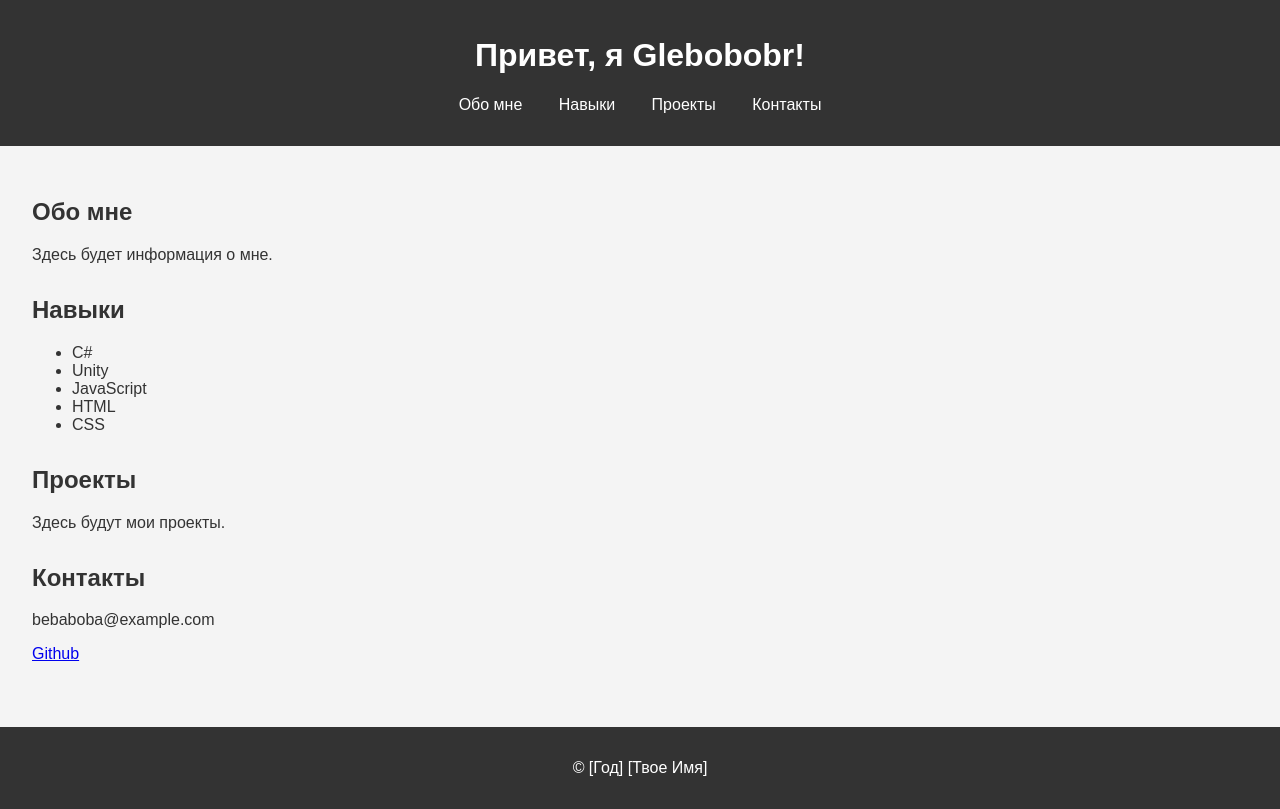
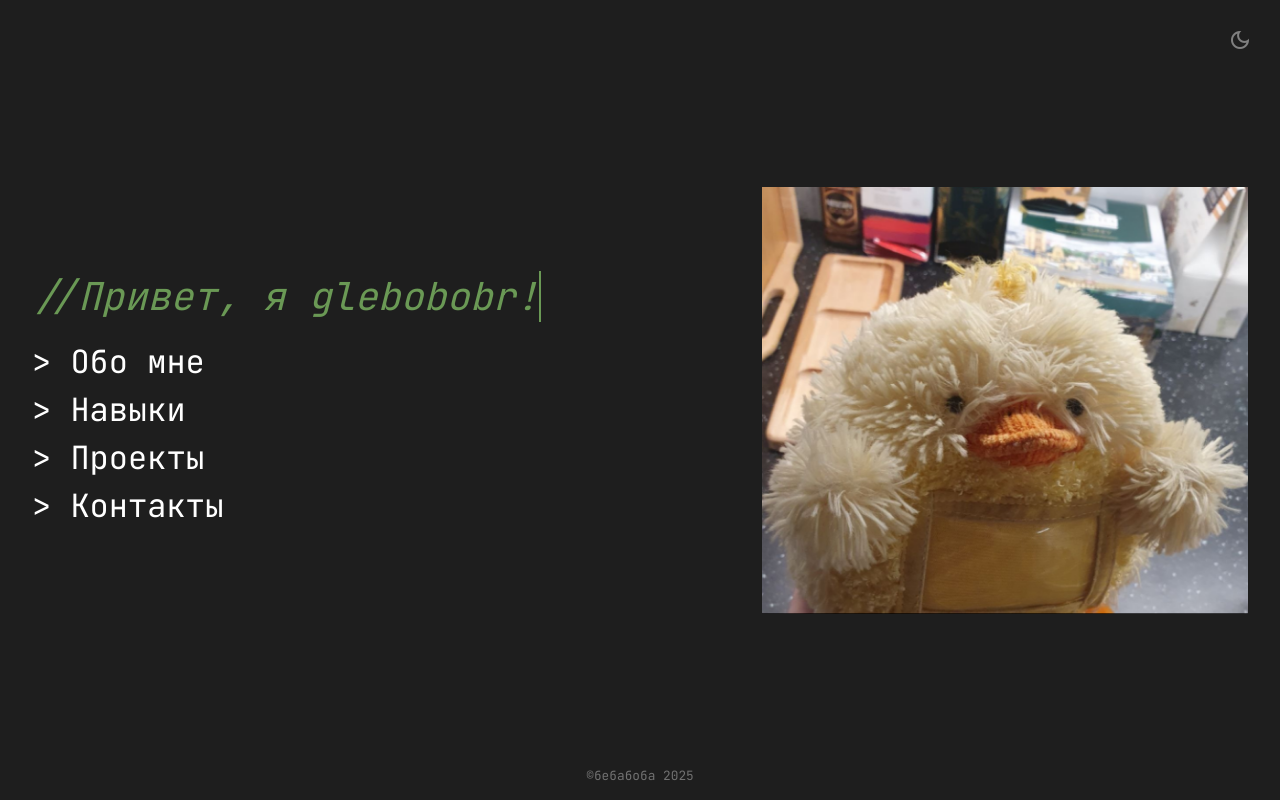
Before and after one commit to glebobobr/glebobobr.github.io, a plain HTML site: page index.html in a window 1280 px wide. Drawn offline with nearby package versions, Linux system fonts and the light colour scheme.

Commit message:
редизайн (+анимашка)

```diff
--- a/css/style.css
+++ /dev/null
@@ -1,44 +0,0 @@
-body {
-    font-family: sans-serif;
-    margin: 0;
-    padding: 0;
-    background-color: #f4f4f4;
-    color: #333;
-}
-
-header {
-    background-color: #333;
-    color: #fff;
-    padding: 1rem 0;
-    text-align: center;
-}
-
-nav ul {
-    padding: 0;
-    list-style: none;
-}
-
-nav li {
-    display: inline;
-    margin: 0 1rem;
-}
-
-nav a {
-    color: #fff;
-    text-decoration: none;
-}
-
-main {
-    padding: 2rem;
-}
-
-section {
-    margin-bottom: 2rem;
-}
-
-footer {
-    background-color: #333;
-    color: #fff;
-    text-align: center;
-    padding: 1rem 0;
-}
--- /dev/null
+++ b/globals.css
@@ -0,0 +1,19 @@
+@import url("https://cdnjs.cloudflare.com/ajax/libs/meyer-reset/2.0/reset.min.css");
+@import url("https://fonts.googleapis.com/css?family=JetBrains+Mono:400");
+* {
+    -webkit-font-smoothing: antialiased;
+    box-sizing: border-box;
+}
+html,
+body {
+    margin: 0px;
+    height: 100%;
+}
+/* a blue color as a generic focus style */
+button:focus-visible {
+    outline: 2px solid #4a90e2 !important;
+    outline: -webkit-focus-ring-color auto 5px !important;
+}
+a {
+    text-decoration: none;
+}
--- a/index.html
+++ b/index.html
@@ -1,58 +1,34 @@
 <!DOCTYPE html>
-<html lang="ru">
+<html>
 <head>
-    <meta charset="UTF-8">
-    <meta name="viewport" content="width=device-width, initial-scale=1.0">
-    <title>Обо мне</title>
-    <link rel="stylesheet" href="css/style.css">
+    <meta name="viewport" content="width=device-width, initial-scale=1" />
+    <meta charset="utf-8" />
+    <title>glebobobr's page</title>
+    <link rel="stylesheet" href="globals.css" />
+    <link rel="stylesheet" href="style.css" />
+    <link rel="stylesheet" href="https://fonts.googleapis.com/css2?family=Material+Symbols+Outlined:opsz,wght,FILL,GRAD@24,400,0,0&icon_names=dark_mode,light_mode" />
 </head>
 <body>
-<header>
-    <h1>Привет, я Glebobobr!</h1>
-    <nav>
-        <ul>
-            <li><a href="#about">Обо мне</a></li>
-            <li><a href="#skills">Навыки</a></li>
-            <li><a href="#projects">Проекты</a></li>
-            <li><a href="#contact">Контакты</a></li>
-        </ul>
-    </nav>
-</header>
-
-<main>
-    <section id="about">
-        <h2>Обо мне</h2>
-        <p>Здесь будет информация о мне.</p>
-    </section>
-
-    <section id="skills">
-        <h2>Навыки</h2>
-        <ul>
-            <li>C#</li>
-            <li>Unity</li>
-            <li>JavaScript</li>
-            <li>HTML</li>
-            <li>CSS</li>
-            <!-- Добавь свои навыки -->
-        </ul>
-    </section>
-
-    <section id="projects">
-        <h2>Проекты</h2>
-        <p>Здесь будут мои проекты.</p>
-    </section>
-
-    <section id="contact">
-        <h2>Контакты</h2>
-        <p>bebaboba@example.com</p>
-        <p><a href="https://github.com/glebobobr">Github</a></p>
-    </section>
-</main>
-
-<footer>
-    <p>&copy; [Год] [Твое Имя]</p>
-</footer>
-
-<script src="js/script.js"></script>
+<div class="main">
+    <div class="div">
+        <div class="content-wrapper">
+            <div class="typewriter">
+                <p class="glebobobr">
+                    <span class="text-wrapper">//Привет, я glebobobr!</span>
+                </p>
+            </div>
+            <p class="menu">
+                <span class="span">&gt; Обо мне <br />&gt; Навыки <br />&gt; Проекты <br />&gt; Контакты</span>
+            </p>
+        </div>
+        <div class="frame"></div>
+        <div class="text-wrapper-2">©бебабоба 2025</div>
+    </div>
+</div>
+<button id="modeToggle" class="mode-toggle">
+    <span class="material-symbols-outlined" id="iconDark">dark_mode</span>
+    <span class="material-symbols-outlined" id="iconLight" style="display: none;">light_mode</span>
+</button>
+<script src="script.js"></script>
 </body>
 </html>
--- a/js/script.js
+++ b/js/script.js
@@ -1,2 +1,21 @@
-// Здесь можно добавлять JavaScript-логику для интерактивности
-console.log("Сайт загружен!");
+document.addEventListener('DOMContentLoaded', () => {
+    const toggleButton = document.getElementById('modeToggle');
+    const iconLight = document.getElementById('iconLight');
+    const iconDark = document.getElementById('iconDark');
+    const body = document.body;
+
+    toggleButton.addEventListener('click', () => {
+        // Переключаем режим
+        const isLightMode = body.classList.toggle('light-mode');
+
+        if (isLightMode) {
+            // Переключение на светлый режим
+            iconDark.style.display = 'none';
+            iconLight.style.display = 'block';
+        } else {
+            // Переключение на темный режим
+            iconDark.style.display = 'block';
+            iconLight.style.display = 'none';
+        }
+    });
+});
--- /dev/null
+++ b/style.css
@@ -0,0 +1,136 @@
+body, html {
+    margin: 0;
+    padding: 0;
+    height: 100%;
+    overflow: hidden;
+}
+
+.main {
+    background-color: #1e1e1e;
+    display: flex;
+    justify-content: center;
+    align-items: center;
+    width: 100%;
+    height: 100vh;
+}
+
+.main .div {
+    background-color: #1e1e1e;
+    width: 100%;
+    max-width: 1600px;
+    height: 100%;
+    max-height: 900px;
+    position: relative;
+    display: flex;
+    justify-content: space-between;
+    align-items: center;
+    padding: 2rem;
+}
+
+.content-wrapper {
+    display: flex;
+    flex-direction: column;
+    justify-content: center;
+    height: 100%;
+}
+
+.typewriter {
+    margin-bottom: 1rem;
+}
+
+.typewriter .glebobobr {
+    font-family: "JetBrains Mono";
+    font-weight: 500;
+    font-style: italic;
+    color: #6a9955;
+    font-size: 3vw;
+    letter-spacing: 0;
+    line-height: normal;
+    overflow: hidden;
+    white-space: nowrap;
+    border-right: 2px solid #6a9955;
+    animation: typing 3s steps(22) forwards, blink 0.5s step-end infinite alternate;
+}
+
+@keyframes typing {
+    from { width: 0; }
+    to { width: 100%; }
+}
+
+@keyframes blink {
+    50% { border-color: transparent; }
+}
+
+.main .menu {
+    font-family: "JetBrains Mono";
+    font-weight: 400;
+    color: #ffffff;
+    font-size: 2.5vw;
+    letter-spacing: 0;
+    line-height: 1.5;
+}
+
+.main .frame {
+    width: 40%;
+    height: 70%;
+    background-image: url(assets/img.png);
+    background-size: contain;
+    background-position: center;
+    background-repeat: no-repeat;
+}
+
+.main .text-wrapper-2 {
+    position: absolute;
+    bottom: 1rem;
+    left: 50%;
+    transform: translateX(-50%);
+    font-family: "JetBrains Mono", Helvetica;
+    font-weight: 400;
+    color: #717171;
+    font-size: 1vw;
+    letter-spacing: 0;
+    line-height: normal;
+}
+
+.mode-toggle {
+    position: fixed;
+    top: 20px;
+    right: 20px;
+    background: transparent;
+    border: none;
+    cursor: pointer;
+    z-index: 1000;
+    padding: 8px;
+}
+
+.material-symbols-outlined {
+    font-variation-settings:
+            'FILL' 0,
+            'wght' 400,
+            'GRAD' 0,
+            'opsz' 24;
+    font-size: 24px;
+    color: #808080; /* Цвет иконки для темного режима по умолчанию */
+}
+
+/* Light mode */
+.light-mode .main,
+.light-mode .main .div {
+    background-color: #F5F5F5;
+}
+
+.light-mode .main .menu {
+    color: #222222;
+}
+
+.light-mode .material-symbols-outlined {
+    color: #808080;
+}
+
+/* Transition effects */
+.main,
+.main .div,
+.main .menu,
+.material-symbols-outlined {
+    transition: all 0.3s ease;
+}
```
Also changed, not shown: assets/img.png (added).
